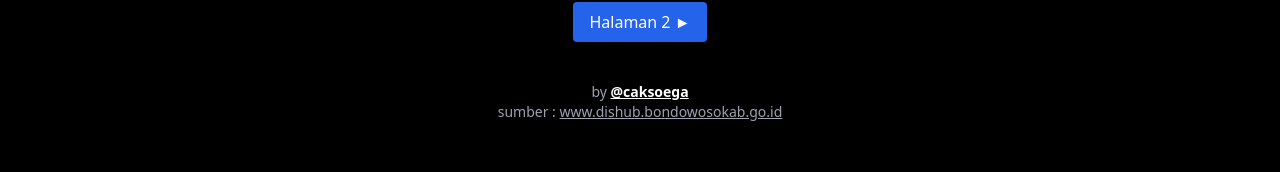
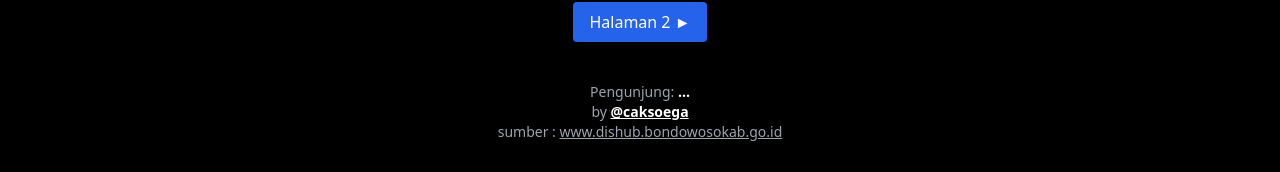
Before and after one commit to caxuga/cctv-bondowoso, a Next.js app: page / in a window 1280 px wide. Shown: the part 578-750 px from the top of the page. Built offline with nearby package versions, Linux system fonts and the light colour scheme; no server answers.

Commit message:
Update index.js

```diff
--- a/pages/index.js
+++ b/pages/index.js
@@ -1,3 +1,4 @@
+import { useEffect, useState } from 'react';
 import Link from 'next/link';
 
 const cctvList = [
@@ -10,6 +11,15 @@ const cctvList = [
 ];
 
 export default function Halaman1() {
+  const [visitorCount, setVisitorCount] = useState(null);
+
+  useEffect(() => {
+    // Tambahkan hit dan ambil jumlahnya
+    fetch('https://api.countapi.xyz/hit/cctv-bondowoso.vercel.app/visits')
+      .then(res => res.json())
+      .then(data => setVisitorCount(data.value));
+  }, []);
+
   return (
     <div className="min-h-screen bg-black text-white p-4">
       <h1 className="text-xl font-bold mb-4"><center>CCTV BONDOWOSO</center></h1>
@@ -49,6 +59,8 @@ export default function Halaman1() {
 
       {/* FOOTER */}
       <div className="mt-10 text-center text-sm text-gray-400">
+        <p>Pengunjung: <span className="text-white font-semibold">{visitorCount ?? '...'}</span></p>
+        <p>
           by{' '}
           <span className="text-white font-semibold">
             <a
@@ -60,6 +72,7 @@ export default function Halaman1() {
               @caksoega
             </a>
           </span>
+        </p>
         <p>
           sumber :{' '}
           <a
@@ -73,7 +86,6 @@ export default function Halaman1() {
         </p>
       </div>
       {/* END OF FOOTER */}
-
     </div>
   );
 }
```
Lines whose indentation alone changed are shown as unchanged.
